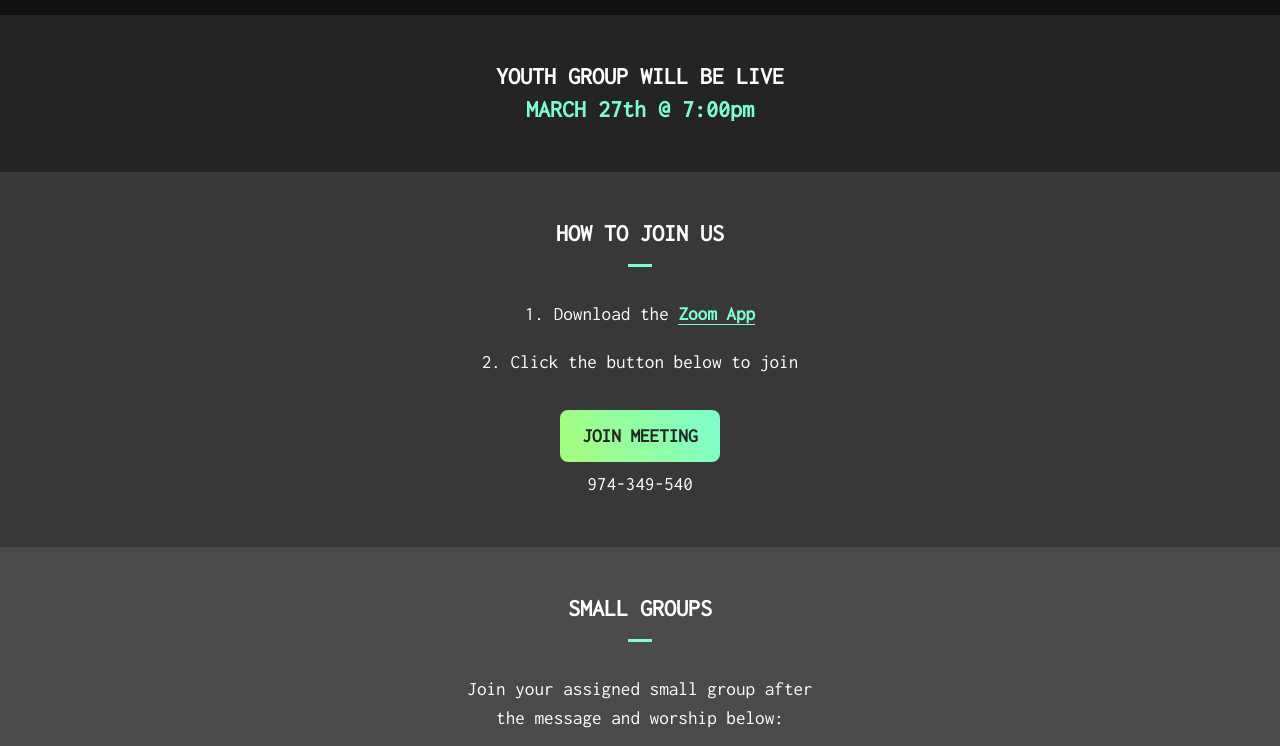
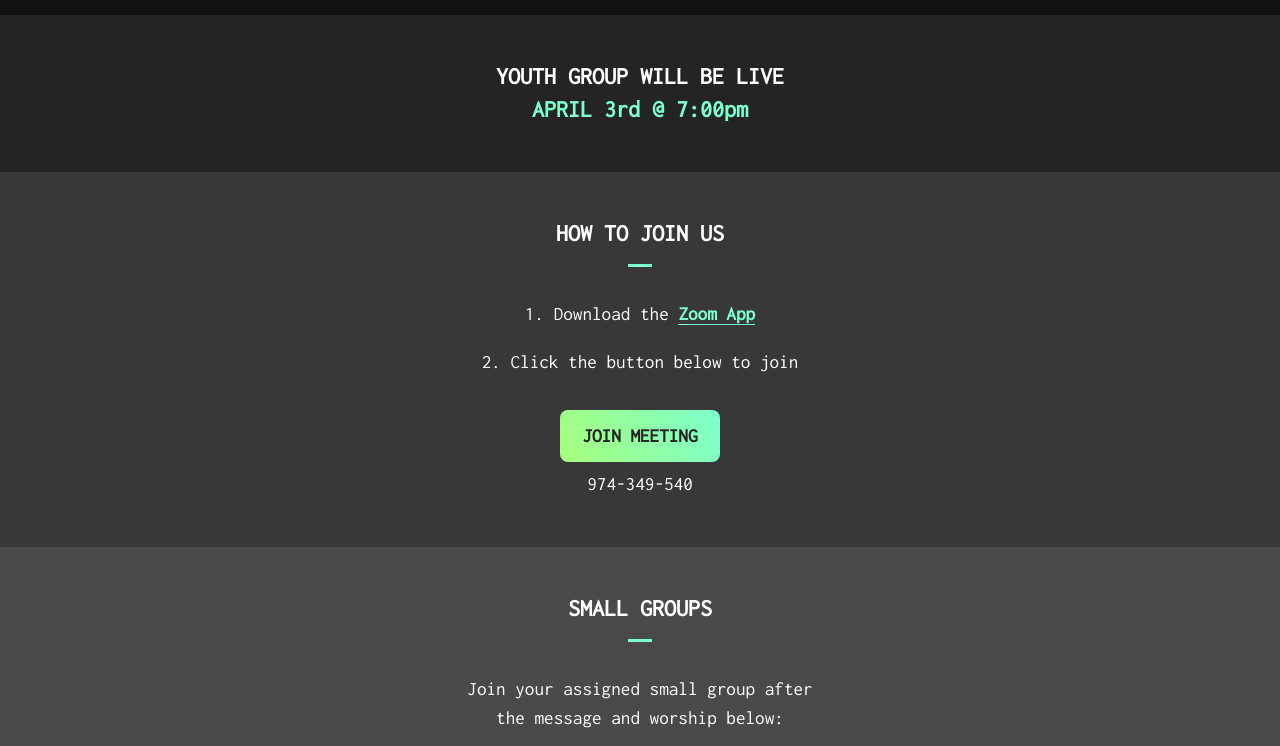
Before and after one commit to kevinchisaki/greenhouseyouth.live, a website: page index.html in a window 1280 px wide. Shown: the part 54-800 px from the top of the page. Drawn offline with Linux system fonts and the light colour scheme.

Commit message:
Updated date

```diff
--- a/index.html
+++ b/index.html
@@ -26,7 +26,7 @@
             YOUTH GROUP WILL BE LIVE
           </h1>
           <h1 class="subtitle has-text-primary has-text-weight-bold is-4">
-            MARCH 27th @ 7:00pm
+            APRIL 3rd @ 7:00pm
           </h1>
           <!-- <div class="video-container">
             <iframe
```
